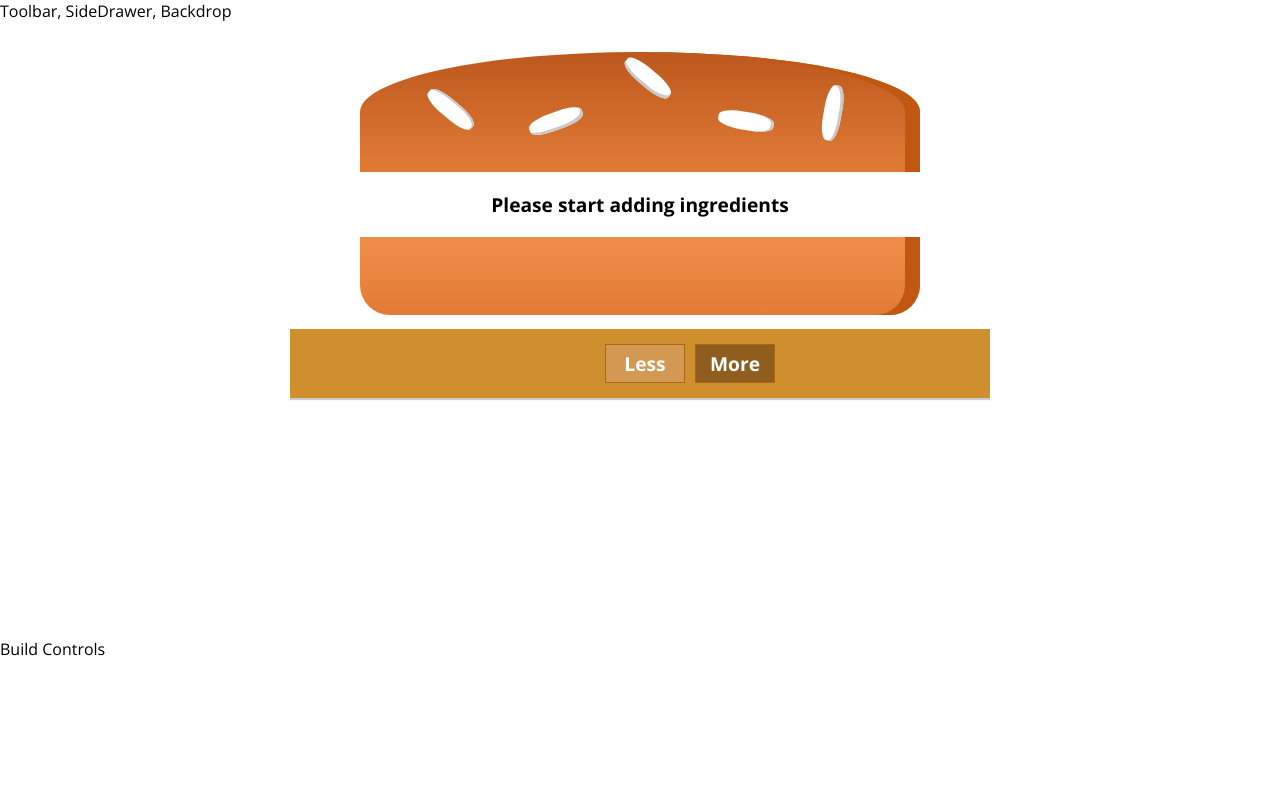
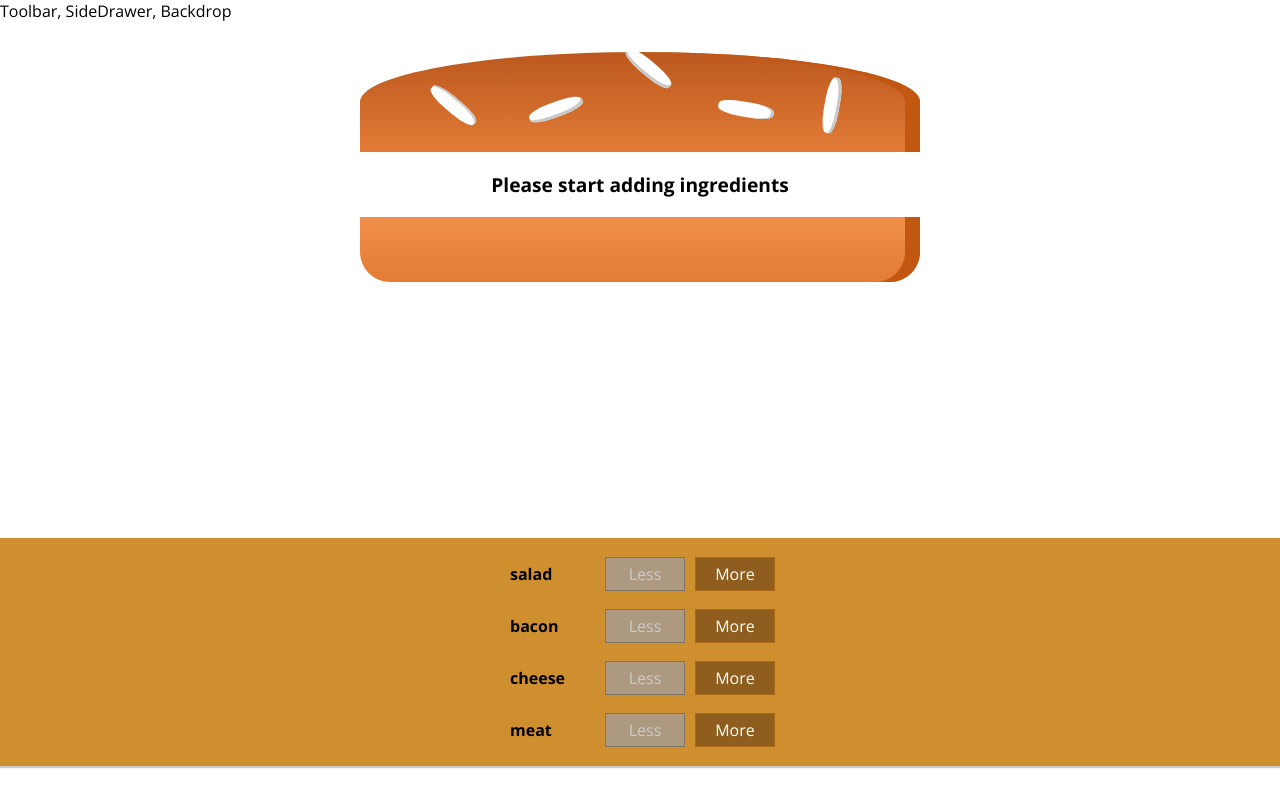
Before and after one commit to thyAshley/React-Development, a React (Create React App) app in the folder burger-app/: page / in a window 1280 px wide. Built offline with nearby package versions, Linux system fonts and the light colour scheme.

Commit message:
added handler for adding and removing ingredient from burger

```diff
--- a/burger-app/src/components/Burger/BuildControls/BuildControl/BuildControl.js
+++ b/burger-app/src/components/Burger/BuildControls/BuildControl/BuildControl.js
@@ -6,8 +6,16 @@ const BuildControl = (props) => {
   return (
     <div className={classes.BuildControl}>
       <div className={classes.Label}>{props.label}</div>
-      <button className={classes.Less}>Less</button>
-      <button className={classes.More}>More</button>
+      <button
+        disabled={props.disabled}
+        onClick={props.onDeduct}
+        className={classes.Less}
+      >
+        Less
+      </button>
+      <button onClick={props.onAdd} className={classes.More}>
+        More
+      </button>
     </div>
   );
 };
--- a/burger-app/src/components/Burger/BuildControls/BuildControls.js
+++ b/burger-app/src/components/Burger/BuildControls/BuildControls.js
@@ -3,10 +3,31 @@ import React from "react";
 import classes from "./BuildControls.module.css";
 import BuildControl from "./BuildControl/BuildControl";
 
+const controls = [
+  { label: "Salad", type: "salad" },
+  { label: "Bacon", type: "bacon" },
+  { label: "Cheese", type: "cheese" },
+  { label: "Meat", type: "meat" },
+];
+
 const buildControls = (props) => {
   return (
     <div className={classes.BuildControls}>
-      <BuildControl />
+      {controls.map((ctrl) => {
+        return (
+          <BuildControl
+            onAdd={() => {
+              props.onAdd(ctrl.type);
+            }}
+            onDeduct={() => {
+              props.onDeduct(ctrl.type);
+            }}
+            key={ctrl.label}
+            label={ctrl.type}
+            disabled={props.disabled[ctrl.type]}
+          />
+        );
+      })}
     </div>
   );
 };
--- a/burger-app/src/components/Burger/Burger.js
+++ b/burger-app/src/components/Burger/Burger.js
@@ -1,7 +1,6 @@
 import React from "react";
 
 import BurgerIngredient from "./BurgerIngredients/BurgerIngredient";
-import BuildControls from "./BuildControls/BuildControls";
 import classes from "./Burger.module.css";
 
 const Burger = (props) => {
@@ -22,7 +21,6 @@ const Burger = (props) => {
       <BurgerIngredient type="bread-top" />
       {transformedIngredients}
       <BurgerIngredient type="bread-bottom" />
-      <BuildControls />
     </div>
   );
 };
--- a/burger-app/src/components/Burger/Burger.module.css
+++ b/burger-app/src/components/Burger/Burger.module.css
@@ -10,7 +10,7 @@
 
 @media (min-width: 500px) and (min-height: 400px) {
   .Burger {
-    height: 300px;
+    height: 350px;
     width: 350px;
   }
 }
@@ -24,7 +24,7 @@
 
 @media (min-width: 1000px) and (min-height: 700px) {
   .Burger {
-    height: 600px;
+    height: 500px;
     width: 700px;
   }
 }
--- a/burger-app/src/containers/BurgerBuilder/BurgerBuilder.js
+++ b/burger-app/src/containers/BurgerBuilder/BurgerBuilder.js
@@ -2,6 +2,15 @@ import React, { Component } from "react";
 
 import Aux from "../../hoc/Auxiliary";
 import Burger from "../../components/Burger/Burger";
+import BuildControls from "../../components/Burger/BuildControls/BuildControls";
+
+const INGREDIENT_PRICE = {
+  salad: 0.5,
+  cheese: 0.4,
+  meat: 1.3,
+  bacon: 0.7,
+};
+
 class BurgerBuilder extends Component {
   state = {
     ingredient: {
@@ -10,13 +19,45 @@ class BurgerBuilder extends Component {
       meat: 0,
       bacon: 0,
     },
+    totalPrice: 4.0,
+  };
+
+  addIngredientHandler = (type) => {
+    const oldCount = this.state.ingredient[type];
+    const updatedCounted = oldCount + 1;
+    const updatedIngredients = this.state.ingredient;
+    updatedIngredients[type] = updatedCounted;
+    const newPrice = INGREDIENT_PRICE[type] + this.state.totalPrice;
+    this.setState(updatedIngredients);
+    this.setState({ totalPrice: newPrice });
+  };
+
+  removeIngredientHandler = (type) => {
+    if (this.state.ingredient[type] > 0) {
+      const newCount = this.state.ingredient[type] - 1;
+      const updateIngredients = this.state.ingredient;
+      updateIngredients[type] = newCount;
+      const newPrice = this.state.totalPrice - INGREDIENT_PRICE[type];
+      this.setState(updateIngredients);
+      this.setState({ totalPrice: newPrice });
+    }
   };
 
   render() {
+    const disabledInfo = {
+      ...this.state.ingredient,
+    };
+    for (let key in disabledInfo) {
+      disabledInfo[key] = disabledInfo[key] <= 0 ? true : false;
+    }
     return (
       <Aux>
         <Burger ingredients={this.state.ingredient} />
-        <div>Build Controls</div>
+        <BuildControls
+          onAdd={this.addIngredientHandler}
+          onDeduct={this.removeIngredientHandler}
+          disabled={disabledInfo}
+        />
       </Aux>
     );
   }
```
